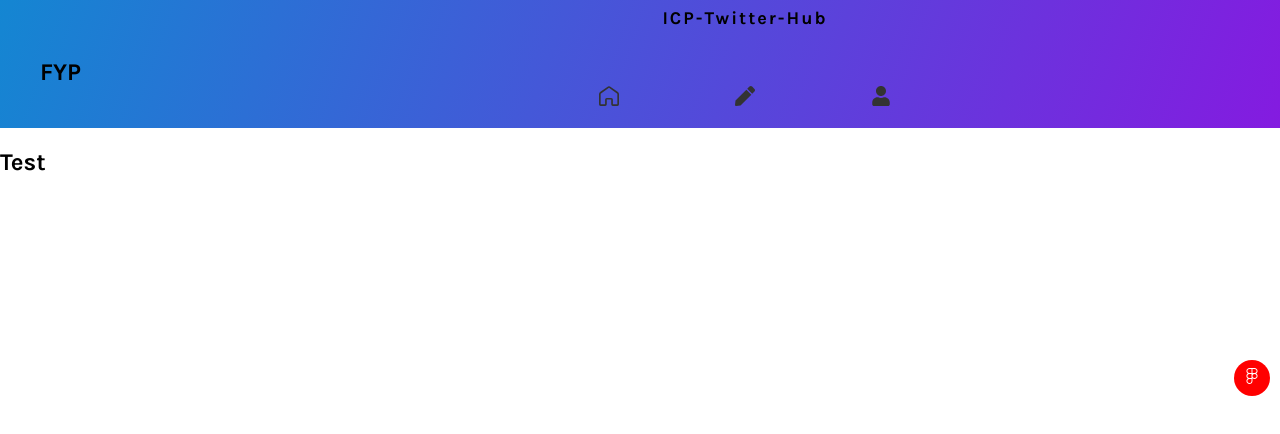
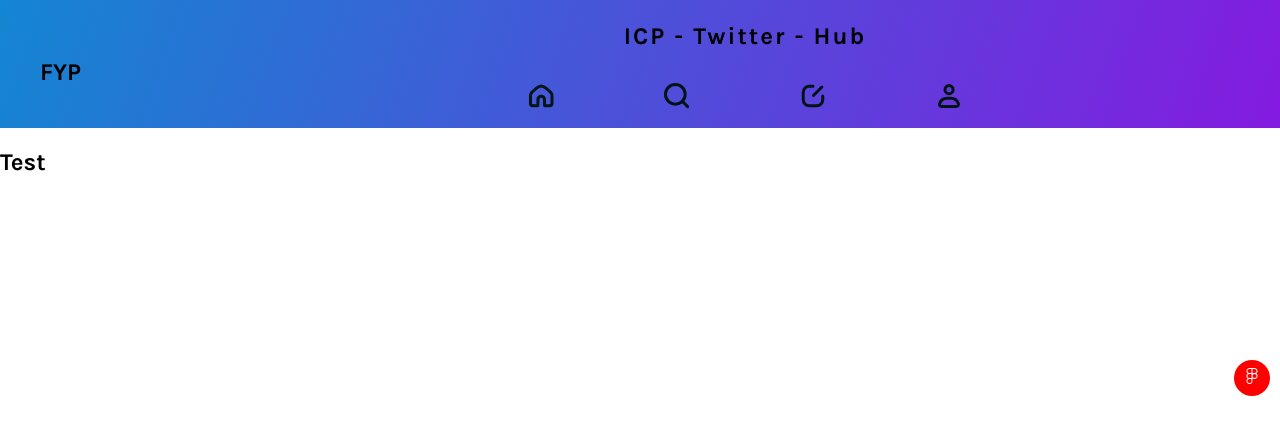
Before and after one commit to prasantadh/fyp-workshop, a React (Create React App) app in the folder fe/: page / in a window 1280 px wide. Shown: the top 434 px of the page. Built offline with nearby package versions, Linux system fonts and the light colour scheme.

Commit message:
added icons to the nav-bar

```diff
--- a/fe/src/components/Navbar/NavBar.css
+++ b/fe/src/components/Navbar/NavBar.css
@@ -34,7 +34,8 @@
 }
 
 .nav-title {
-  font-size: 18px;
+  color: var(--black);
+  font-size: var(--title);
   font-weight: bold;
   width: 672px;
   height: 64px;
@@ -42,6 +43,7 @@
   justify-content: center;
   line-height: 36px;
   letter-spacing: 2px;
+  margin-top: 17.5px;
 }
 
 .nav-buttons {
@@ -54,7 +56,7 @@
 }
 
 .nav-button {
-  color: #333;
+  color: var(--black);
   font-size: 20px;
   text-decoration: none;
   display: flex;
--- a/fe/src/components/Navbar/NavBar.jsx
+++ b/fe/src/components/Navbar/NavBar.jsx
@@ -1,7 +1,10 @@
 import React from "react";
 import "./NavBar.css"; // Add your CSS file for styling
-import { GrHomeRounded } from "react-icons/gr";
-import { FaPen, FaUser } from "react-icons/fa";
+
+import FeedIcon from "../icons/FeedIcon";
+import SearchIcon from "../icons/SearchIcon";
+import WriteIcon from "../icons/WriteIcon";
+import ProfileIcon from "../icons/ProfileIcon";
 
 const NavBar = () => {
   return (
@@ -10,16 +13,19 @@
         <h1>FYP</h1>
       </div>
       <div className="nav-content">
-        <div className="nav-title">ICP-Twitter-Hub</div>
+        <div className="nav-title">ICP - Twitter - Hub</div>
         <nav className="nav-buttons">
           <a href="/home" className="nav-button">
-            <GrHomeRounded />
+            <FeedIcon/>
           </a>
           <a href="/write-tweet" className="nav-button">
-            <FaPen />
+            <SearchIcon/>
+          </a>
+          <a href="/write-tweet" className="nav-button">
+            <WriteIcon/>
           </a>
           <a href="/profile" className="nav-button">
-            <FaUser />
+            <ProfileIcon/>
           </a>
         </nav>
       </div>
```
